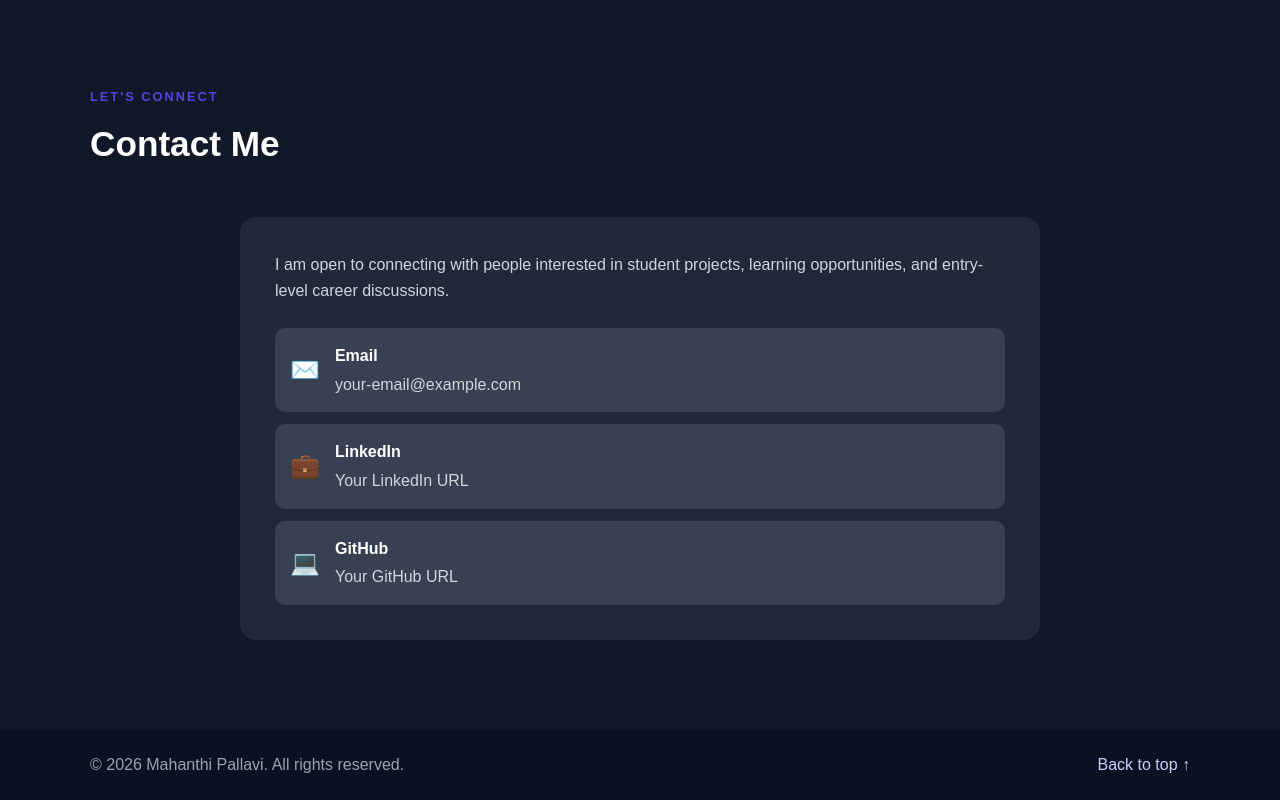
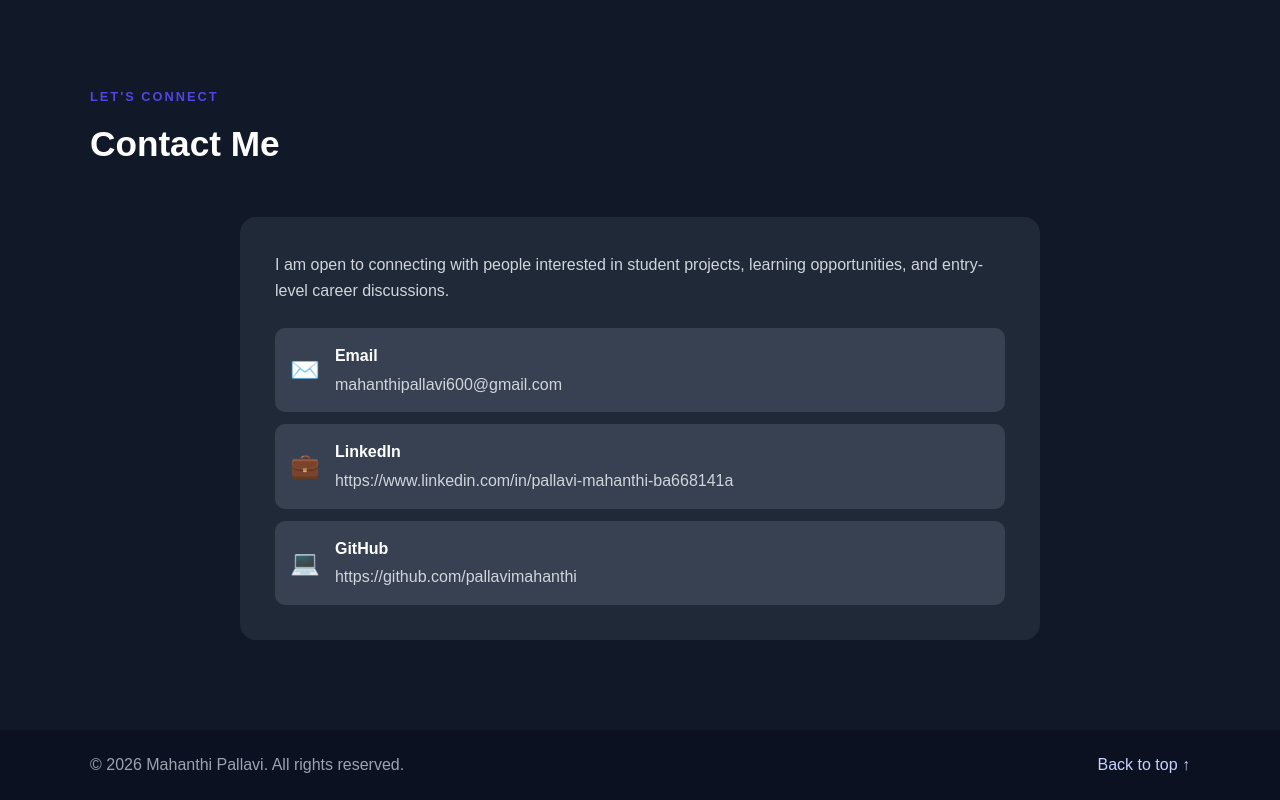
Before and after one commit to pallavimahanthi/Pallavi-portfolio, a plain HTML site: page index.html in a window 1280 px wide. Shown: the part 3783-4583 px from the top of the page. Drawn offline with Linux system fonts and the light colour scheme.

Commit message:
Update index.html

```diff
--- a/index.html
+++ b/index.html
@@ -352,27 +352,27 @@
                     <div class="contact-list">
 
                         <!-- Replace these placeholders with your details -->
-                        <a href="mailto:your-email@example.com" class="contact-item">
+                        <a href="mailto:mahanthipallavi600@gmail.com" class="contact-item">
                             <span>✉️</span>
                             <div>
                                 <strong>Email</strong>
-                                <p>your-email@example.com</p>
+                                <p>mahanthipallavi600@gmail.com</p>
                             </div>
                         </a>
 
-                        <a href="#" class="contact-item">
+                        <a href="https://www.linkedin.com/in/pallavi-mahanthi-ba668141a" class="contact-item">
                             <span>💼</span>
                             <div>
                                 <strong>LinkedIn</strong>
-                                <p>Your LinkedIn URL</p>
+                                <p>https://www.linkedin.com/in/pallavi-mahanthi-ba668141a</p>
                             </div>
                         </a>
 
-                        <a href="#" class="contact-item">
+                        <a href="https://github.com/pallavimahanthi" class="contact-item">
                             <span>💻</span>
                             <div>
                                 <strong>GitHub</strong>
-                                <p>Your GitHub URL</p>
+                                <p>https://github.com/pallavimahanthi</p>
                             </div>
                         </a>
 
```
